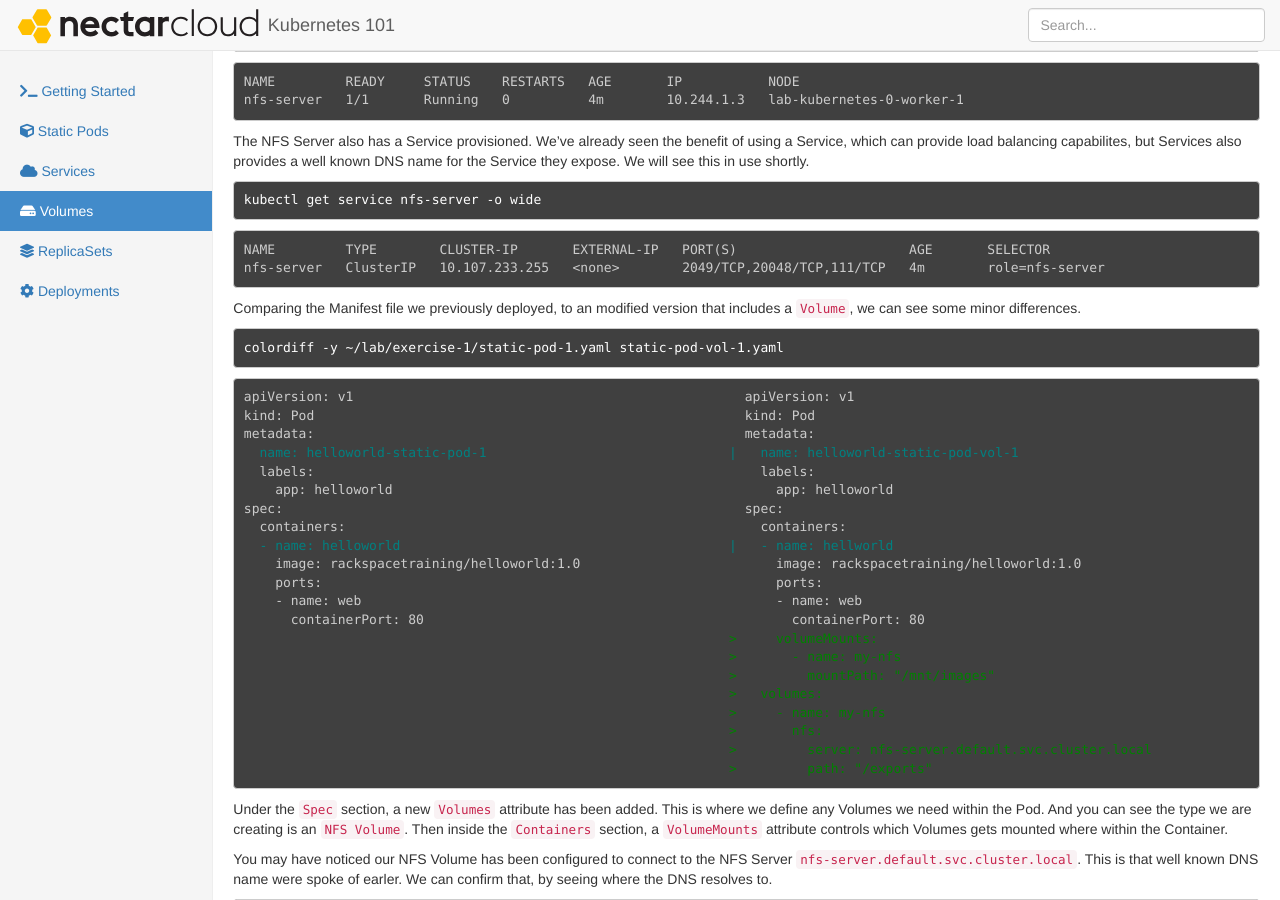
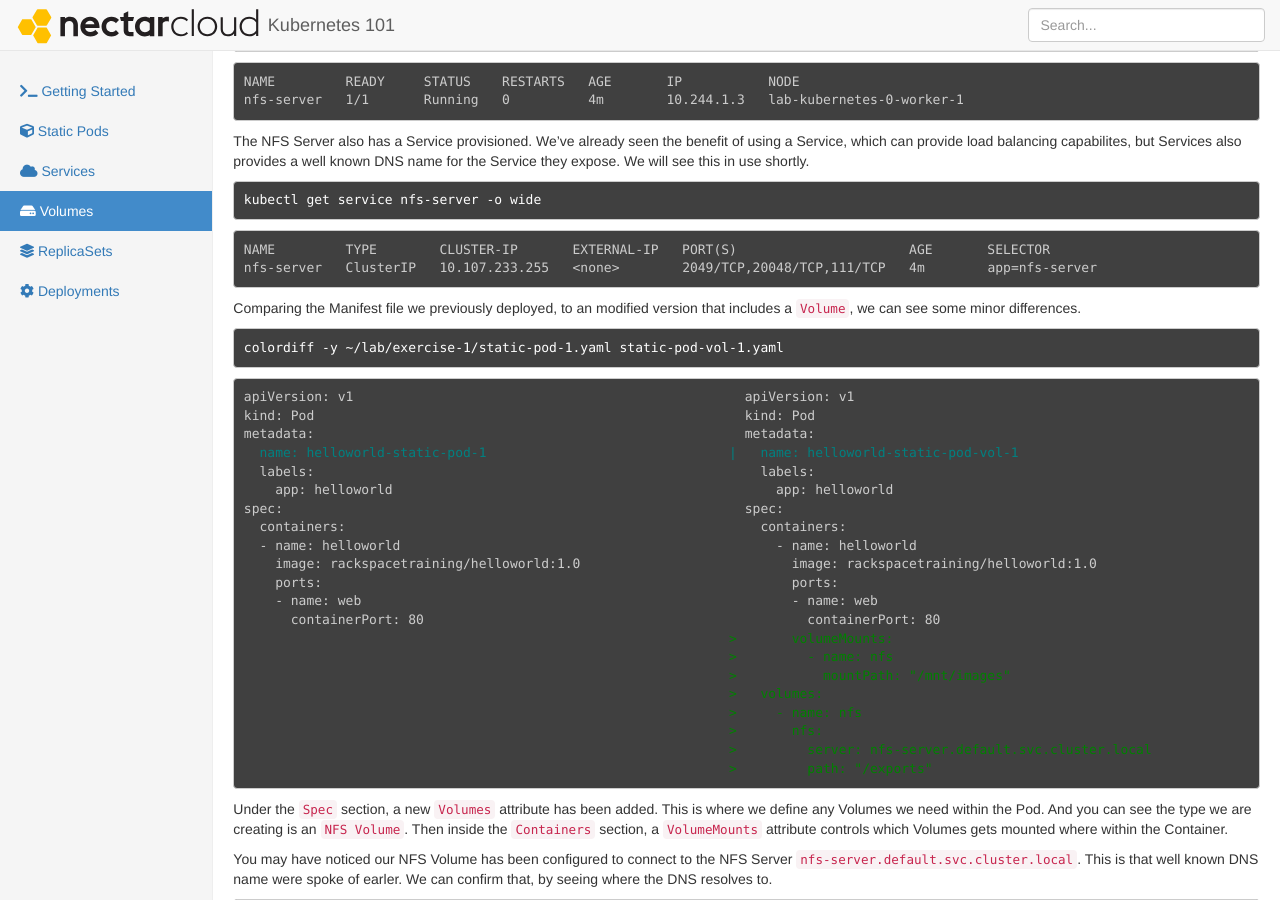
Before and after one commit to NeCTAR-RC/kubernetes-101-web, a Jekyll site: the page built from volumes.md, in a window 1280 px wide and 900 px high, scrolled down 524 px. Built offline with Jekyll 4.4.1, drawn with Linux system fonts in a browser that asks for light colours; nearby versions of some CDN libraries.

Commit message:
Diff fixes for NFS server

````diff
--- a/volumes.md
+++ b/volumes.md
@@ -45,7 +45,7 @@ kubectl get service nfs-server -o wide
 
 ```console
 NAME         TYPE        CLUSTER-IP       EXTERNAL-IP   PORT(S)                      AGE       SELECTOR
-nfs-server   ClusterIP   10.107.233.255   <none>        2049/TCP,20048/TCP,111/TCP   4m        role=nfs-server
+nfs-server   ClusterIP   10.107.233.255   <none>        2049/TCP,20048/TCP,111/TCP   4m        app=nfs-server
 ```
 
 Comparing the Manifest file we previously deployed, to an modified version that includes a `Volume`, we can see some minor differences.
@@ -63,16 +63,16 @@ metadata:                                                       metadata:
     app: helloworld                                                 app: helloworld
 spec:                                                           spec:
   containers:                                                     containers:
-<span style="color:teal;">  - name: helloworld                                          |   - name: hellworld</span>
-    image: rackspacetraining/helloworld:1.0                         image: rackspacetraining/helloworld:1.0
-    ports:                                                          ports:
-    - name: web                                                     - name: web
-      containerPort: 80                                               containerPort: 80
-<span style="color:green;">                                                              &gt;     volumeMounts:</span>
-<span style="color:green;">                                                              &gt;       - name: my-nfs</span>
-<span style="color:green;">                                                              &gt;         mountPath: &quot;/mnt/images&quot;</span>
+  - name: helloworld                                                - name: helloworld
+    image: rackspacetraining/helloworld:1.0                           image: rackspacetraining/helloworld:1.0
+    ports:                                                            ports:
+    - name: web                                                       - name: web
+      containerPort: 80                                                 containerPort: 80
+<span style="color:green;">                                                              &gt;       volumeMounts:</span>
+<span style="color:green;">                                                              &gt;         - name: nfs</span>
+<span style="color:green;">                                                              &gt;           mountPath: &quot;/mnt/images&quot;</span>
 <span style="color:green;">                                                              &gt;   volumes:</span>
-<span style="color:green;">                                                              &gt;     - name: my-nfs</span>
+<span style="color:green;">                                                              &gt;     - name: nfs</span>
 <span style="color:green;">                                                              &gt;       nfs:</span>
 <span style="color:green;">                                                              &gt;         server: nfs-server.default.svc.cluster.local</span>
 <span style="color:green;">                                                              &gt;         path: &quot;/exports&quot;</span>
````
